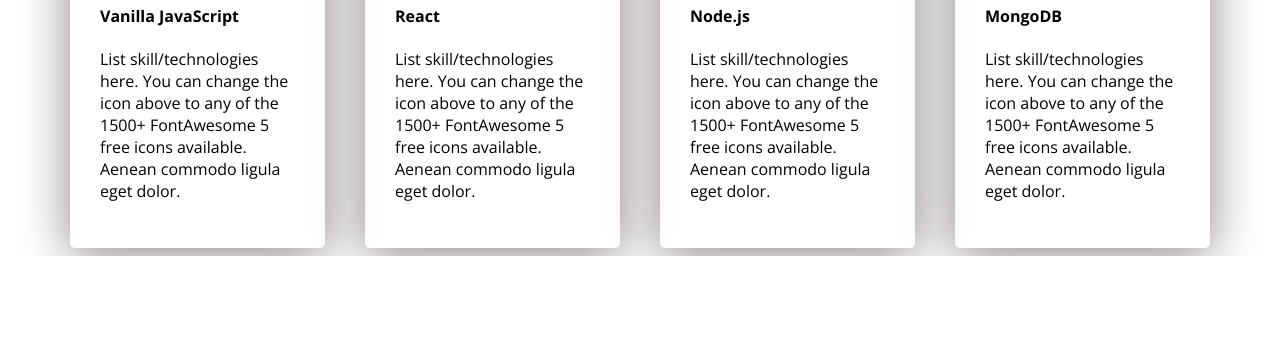
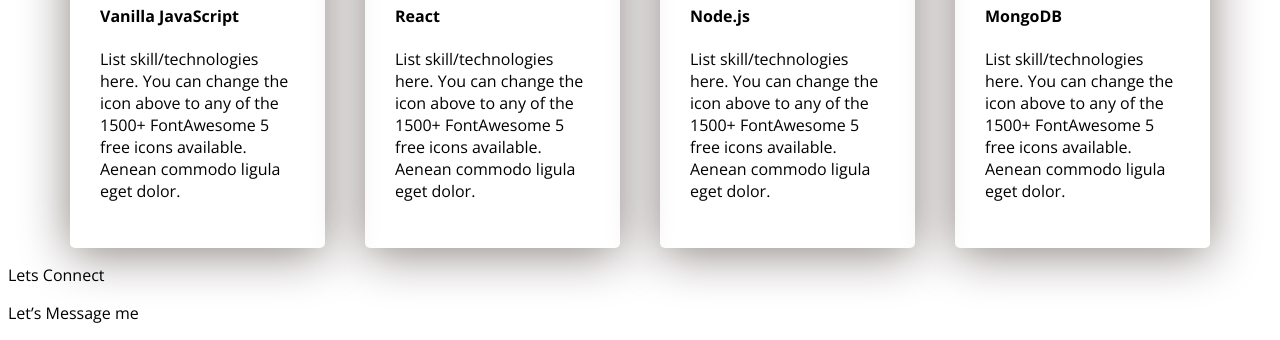
Before and after one commit to mahmud4002/my-portfolio, a plain HTML site: page index.html in a window 1280 px wide. Shown: the part 1794-2134 px from the top of the page. Before the commit the page ends 2050 px from the top, so only its background shows below. Drawn offline with nearby package versions, Linux system fonts and the light colour scheme.

Commit message:
add footer

```diff
--- a/index.html
+++ b/index.html
@@ -62,11 +62,13 @@
             </div>
         </section>
         <selection class="section-skills"></selection>
-        <h3 class="section-title">What I do</h3>
-        <p class="section-description">I have more than 10 years experience building software for clients all over the world.
-            Below is a quick overview of my main technical skill sets
-            and technologies i use. Want to find out more about my experience? Check out my online resume and project portfolio.
-        </p>
+
+                <h3 class="section-title">What I do</h3>
+                <p class="section-description">I have more than 10 years experience building software for clients all over the world.
+                    Below is a quick overview of my main technical skill sets
+                    and technologies i use. Want to find out more about my experience? Check out my online resume and project portfolio.
+                </p>
+
         <div class="skill-container">
             <div class="skill">
                 <img src="images/icons/js.png" alt="">
@@ -97,7 +99,10 @@
 
     </main>
     <footer>
-
+        <p class="footer-title">Lets Connect</p>
+        <div class="footer-input">
+            <p class="footer-input-title">Let’s Message me</p>
+        </div>
     </footer>
 
 </body>
```
